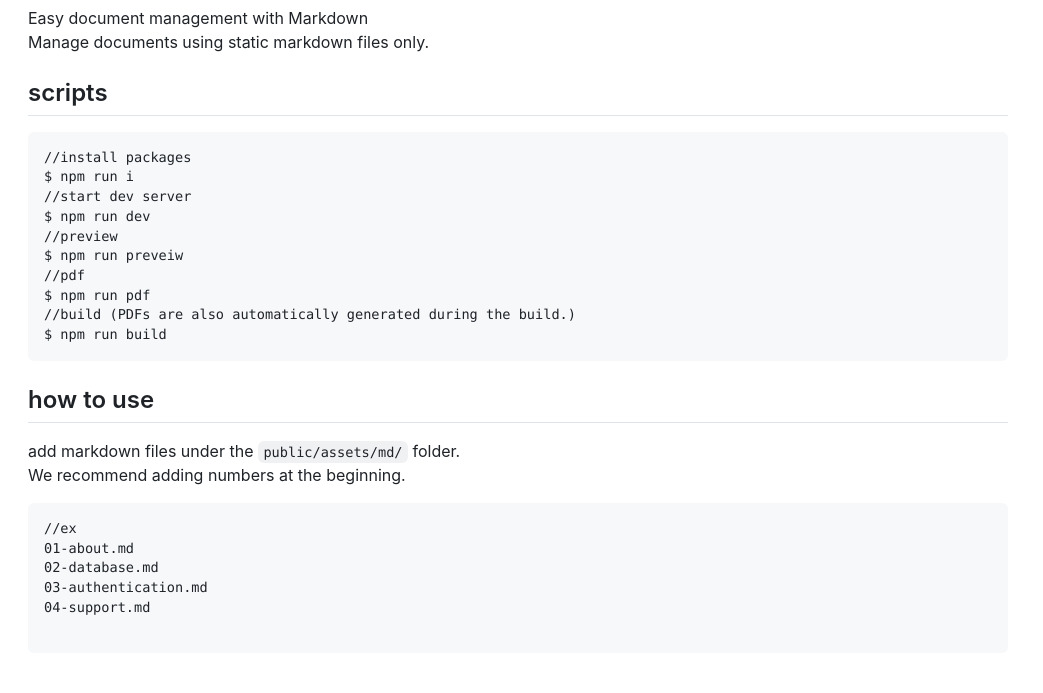
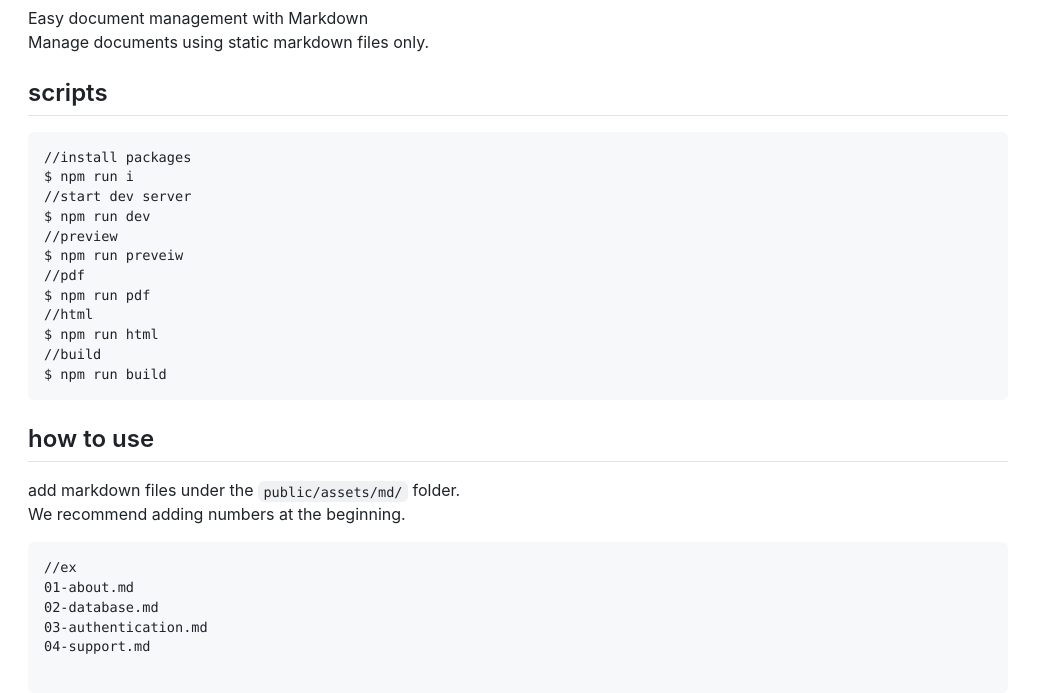
Before and after one commit to yamaaaaaa/md-doc-static, a website: page public/assets/html/index.html in a window 1280 px wide. Shown: the part 89-782 px from the top of the page, without its empty margins (0-1043 px from the left). Drawn offline with Linux system fonts and the light colour scheme.

Commit message:
fix audit and add puppeteer

```diff
--- a/make_pdf.js
+++ b/make_pdf.js
@@ -12,6 +12,7 @@ for(let i = 0; i<files.length; i++){
 		(async () => {
 			const pdf = await mdToPdf({ path: src }).catch(console.error);
 			if (pdf) {
+				console.log(pdf,dist);
 				fs.writeFileSync(dist, pdf.content);
 			}
 		})();
--- a/package.json
+++ b/package.json
@@ -16,6 +16,7 @@
     "markdown-it": "^14.1.0",
     "marked": "^15.0.8",
     "md-to-pdf": "^5.2.4",
+    "puppeteer": "^24.11.2",
     "sass": "^1.86.3",
     "vite": "^6.2.0",
     "vite-plugin-watch-and-run": "^1.7.4"
--- a/public/assets/html/index.html
+++ b/public/assets/html/index.html
@@ -1173,7 +1173,9 @@ $ npm run dev
 $ npm run preveiw
 //pdf
 $ npm run pdf
-//build (PDFs are also automatically generated during the build.)
+//html
+$ npm run html
+//build
 $ npm run build
 </code></pre>
 <h2>how to use</h2>
```
Also changed, not shown: 7 other files.
